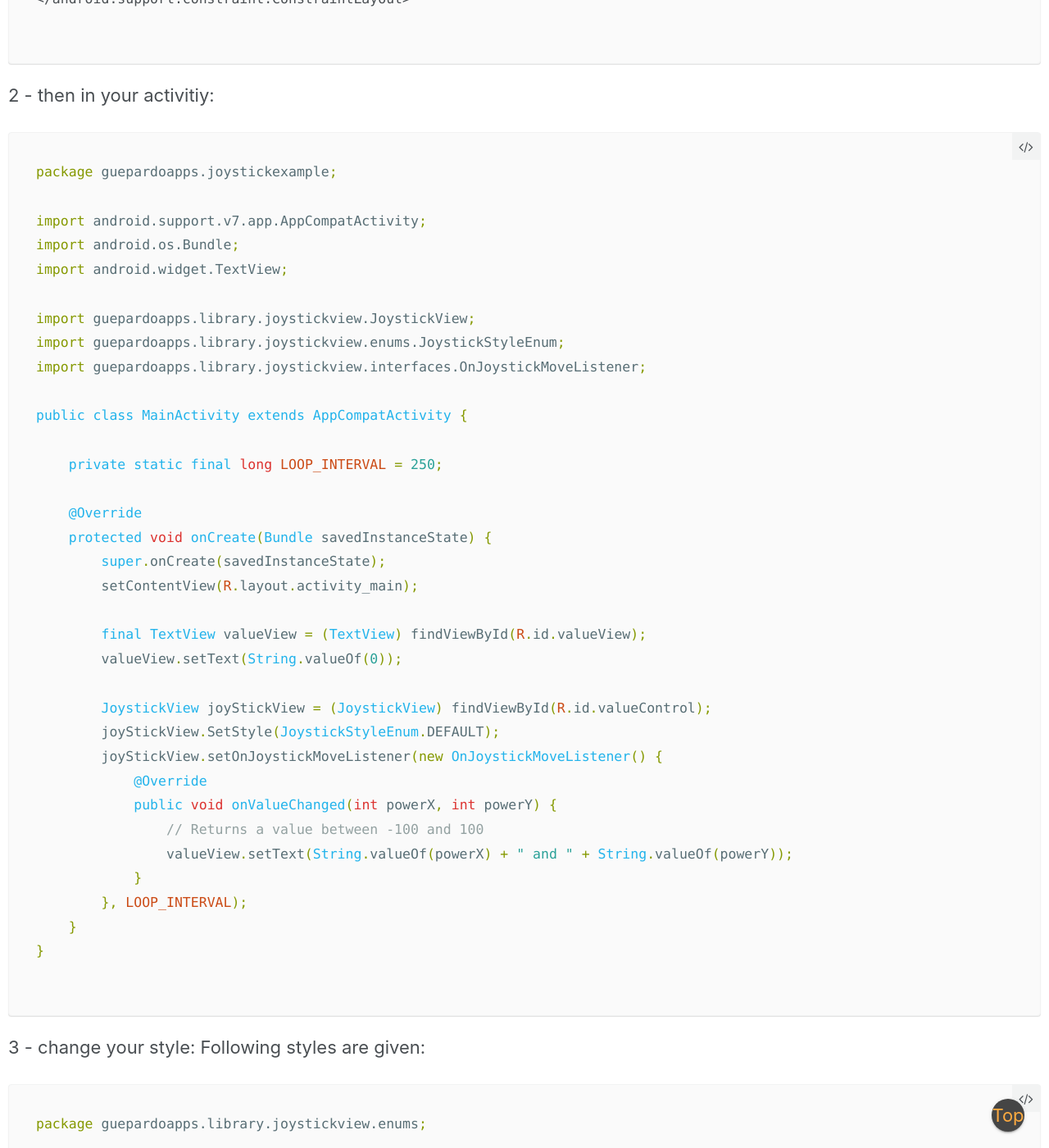
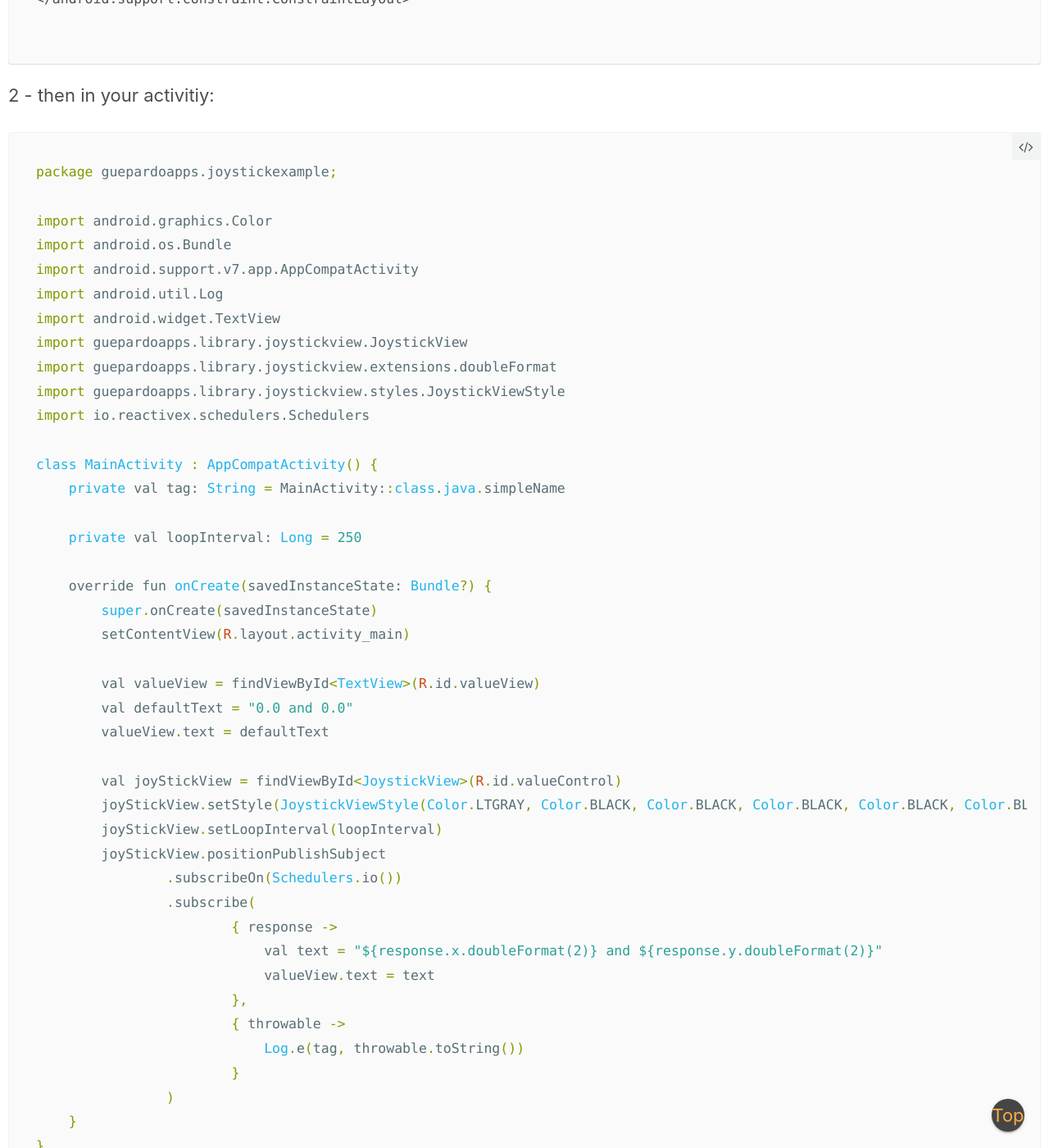
Before and after one commit to GuepardoApps/GuepardoApps.github.io, a Jekyll site: the page built from _pages/projects-joystickview.md, in a window 1280 px wide and 1400 px high, scrolled down 1769 px. Shown: the whole window at 82% size. Built offline with Jekyll 4.4.1, drawn with Linux system fonts in a browser that asks for light colours; some of the changed text lies outside the part shown.

Commit message:
updated pages about library joystickview

````diff
--- a/_pages/projects-joystickview.md
+++ b/_pages/projects-joystickview.md
@@ -60,35 +60,43 @@
 ```java
 package guepardoapps.joystickexample;
 
-import android.support.v7.app.AppCompatActivity;
-import android.os.Bundle;
-import android.widget.TextView;
+import android.graphics.Color
+import android.os.Bundle
+import android.support.v7.app.AppCompatActivity
+import android.util.Log
+import android.widget.TextView
+import guepardoapps.library.joystickview.JoystickView
+import guepardoapps.library.joystickview.extensions.doubleFormat
+import guepardoapps.library.joystickview.styles.JoystickViewStyle
+import io.reactivex.schedulers.Schedulers
 
-import guepardoapps.library.joystickview.JoystickView;
-import guepardoapps.library.joystickview.enums.JoystickStyleEnum;
-import guepardoapps.library.joystickview.interfaces.OnJoystickMoveListener;
+class MainActivity : AppCompatActivity() {
+    private val tag: String = MainActivity::class.java.simpleName
 
-public class MainActivity extends AppCompatActivity {
+    private val loopInterval: Long = 250
 
-    private static final long LOOP_INTERVAL = 250;
+    override fun onCreate(savedInstanceState: Bundle?) {
+        super.onCreate(savedInstanceState)
+        setContentView(R.layout.activity_main)
 
-    @Override
-    protected void onCreate(Bundle savedInstanceState) {
-        super.onCreate(savedInstanceState);
-        setContentView(R.layout.activity_main);
+        val valueView = findViewById<TextView>(R.id.valueView)
+        val defaultText = "0.0 and 0.0"
+        valueView.text = defaultText
 
-        final TextView valueView = (TextView) findViewById(R.id.valueView);
-        valueView.setText(String.valueOf(0));
-
-        JoystickView joyStickView = (JoystickView) findViewById(R.id.valueControl);
-        joyStickView.SetStyle(JoystickStyleEnum.DEFAULT);
-        joyStickView.setOnJoystickMoveListener(new OnJoystickMoveListener() {
-            @Override
-            public void onValueChanged(int powerX, int powerY) {
-                // Returns a value between -100 and 100
-                valueView.setText(String.valueOf(powerX) + " and " + String.valueOf(powerY));
-            }
-        }, LOOP_INTERVAL);
+        val joyStickView = findViewById<JoystickView>(R.id.valueControl)
+        joyStickView.setStyle(JoystickViewStyle(Color.LTGRAY, Color.BLACK, Color.BLACK, Color.BLACK, Color.BLACK, Color.BLACK, Color.RED, true))
+        joyStickView.setLoopInterval(loopInterval)
+        joyStickView.positionPublishSubject
+                .subscribeOn(Schedulers.io())
+                .subscribe(
+                        { response ->
+                            val text = "${response.x.doubleFormat(2)} and ${response.y.doubleFormat(2)}"
+                            valueView.text = text
+                        },
+                        { throwable ->
+                            Log.e(tag, throwable.toString())
+                        }
+                )
     }
 }
 
@@ -100,15 +108,18 @@
 ```java
 package guepardoapps.library.joystickview.enums;
 
-import android.graphics.Color;
+import android.graphics.Color
+import guepardoapps.library.joystickview.styles.JoystickViewStyle
 
-import guepardoapps.library.joystickview.constants.Enables;
-import guepardoapps.library.joystickview.styles.JoystickViewStyle;
-import guepardoapps.library.joystickview.tools.Logger;
+class Defaults {
+    companion object {
+        ...
 
-public enum JoystickStyleEnum {
-
-    public static JoystickViewStyle DEFAULT = new JoystickViewStyle(0, "Default", Color.WHITE, Color.BLACK, Color.BLACK, Color.BLACK, Color.RED, Color.BLACK, Color.RED, true);
+        /*
+         * default style
+         */
+        val style: JoystickViewStyle = JoystickViewStyle(Color.WHITE, Color.BLACK, Color.BLACK, Color.BLACK, Color.RED, Color.BLACK, Color.RED, true)
+    }
 }
 ```
 
@@ -118,100 +129,20 @@
 ```java
 package guepardoapps.library.joystickview.styles;
 
-import android.support.annotation.NonNull;
-
-import guepardoapps.library.joystickview.tools.Logger;
-
-public class JoystickViewStyle {
-    private static final String TAG = JoystickViewStyle.class.getSimpleName();
-    private Logger _logger;
-
-    private int _id;
-    private String _name;
-    private int _colorMainCircle;
-    private int _colorCircleInnerOne;
-    private int _colorCircleInnerTwo;
-    private int _colorCircleInnerThree;
-    private int _colorVerticalLine;
-    private int _colorHorizontalLine;
-    private int _colorButton;
-    private boolean _resetPosition;
-
-    public JoystickViewStyle(
-            int id,
-            @NonNull String name,
-            int colorMainCircle,
-            int colorCircleInnerOne,
-            int colorCircleInnerTwo,
-            int colorCircleInnerThree,
-            int colorVerticalLine,
-            int colorHorizontalLine,
-            int colorButton,
-            boolean resetPosition) {
-        _logger = new Logger(TAG);
-        _logger.Debug("new JoystickViewStyle...");
-
-        _id = id;
-
-        _name = name;
-
-        _colorMainCircle = colorMainCircle;
-        _colorCircleInnerOne = colorCircleInnerOne;
-        _colorCircleInnerTwo = colorCircleInnerTwo;
-        _colorCircleInnerThree = colorCircleInnerThree;
-        _colorVerticalLine = colorVerticalLine;
-        _colorHorizontalLine = colorHorizontalLine;
-        _colorButton = colorButton;
-        _resetPosition = resetPosition;
-    }
-
-    public int GetId() {
-        return _id;
-    }
-
-    public String GetName() {
-        return _name;
-    }
-
-    public int GetColorMainCircle() {
-        return _colorMainCircle;
-    }
-
-    public int GetColorCircleInnerOne() {
-        return _colorCircleInnerOne;
-    }
-
-    public int GetColorCircleInnerTwo() {
-        return _colorCircleInnerTwo;
-    }
-
-    public int GetColorCircleInnerThree() {
-        return _colorCircleInnerThree;
-    }
-
-    public int GetColorVertialLine() {
-        return _colorVerticalLine;
-    }
-
-    public int GetColorHorizontalLine() {
-        return _colorHorizontalLine;
-    }
-
-    public int GetColorButton() {
-        return _colorButton;
-    }
-
-    public boolean GetResetPosition() {
-        return _resetPosition;
-    }
-}
-
-
+data class JoystickViewStyle(
+        val colorMainCircle: Int,
+        val colorCircleInner1: Int,
+        val colorCircleInner2: Int,
+        val colorCircleInner3: Int,
+        val colorLineVertical: Int,
+        val colorLineHorizontal: Int,
+        val colorButton: Int,
+        val resetPosition: Boolean)
 ```
 
 You can create a own style by creating an intance of this class, like:
 ```java
-	JoystickViewStyle MY_STYLE = new JoystickViewStyle(25, "My Style", Color.LIGHT_BLUE, Color.DARK_BLUE, Color.CYAN, Color.WHITE, Color.RED, Color.WHITE, Color.RED, false);
+	val myStyle = JoystickViewStyle(Color.LIGHT_BLUE, Color.DARK_BLUE, Color.CYAN, Color.WHITE, Color.RED, Color.WHITE, Color.RED, false);
 ```
 
-Please not that the boolean value marks a reset of the JoystickView after releasing it.
+Please note the boolean value marks a reset of the JoystickView after releasing it.
--- a/_pages/projects.md
+++ b/_pages/projects.md
@@ -377,7 +377,7 @@
   					<img src="https://img.shields.io/badge/build-passing-green.svg" />
   				</a>
   				<a target="_blank" href="https://github.com/GuepardoApps/library_JoystickView" title="Version">
-  					<img src="https://img.shields.io/badge/version-v1.0.0.170902-blue.svg" />
+  					<img src="https://img.shields.io/badge/version-v1.1.0.180810-blue.svg" />
   				</a>
   				<a target="_blank" href="https://opensource.org/licenses/MIT" title="License: MIT">
   					<img src="https://img.shields.io/badge/License-MIT-blue.svg" />
````
Also changed, not shown: other parts of _pages/projects-joystickview.md (+1 -1 lines), assets/images/projects/joystickview_001.png.
